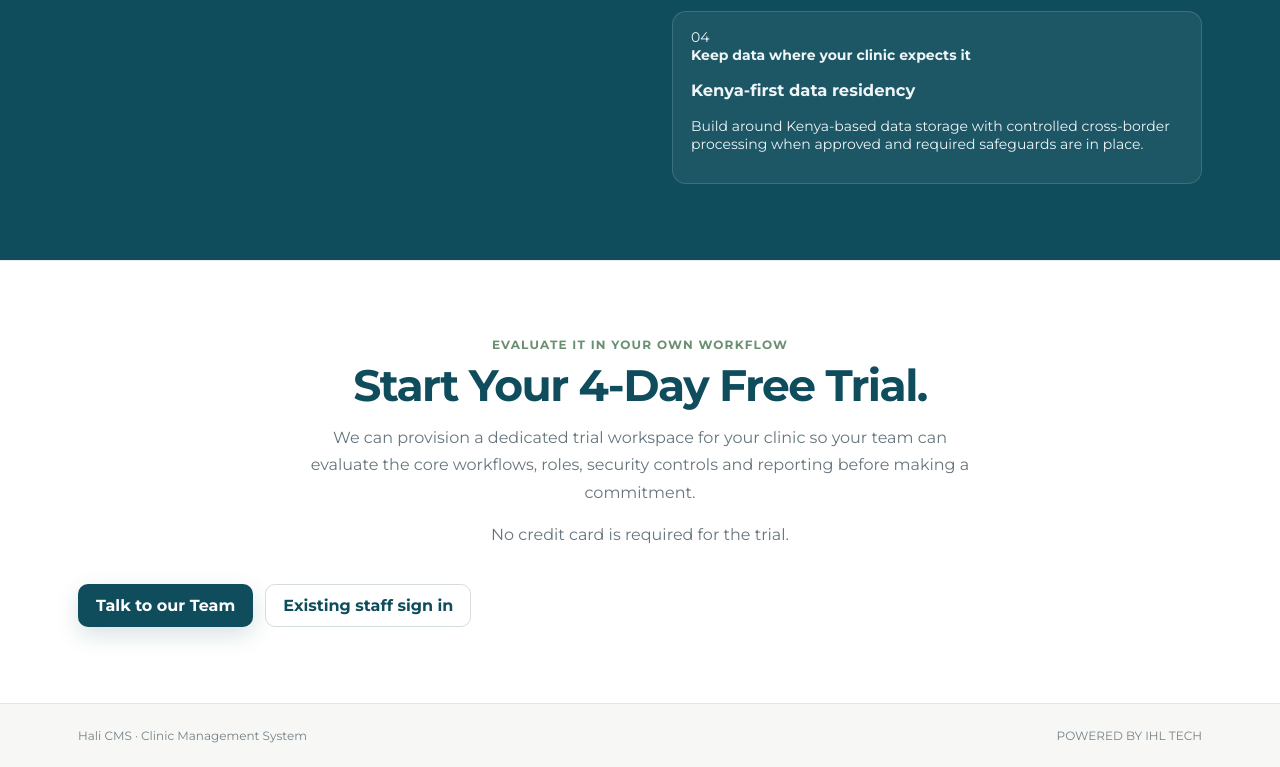
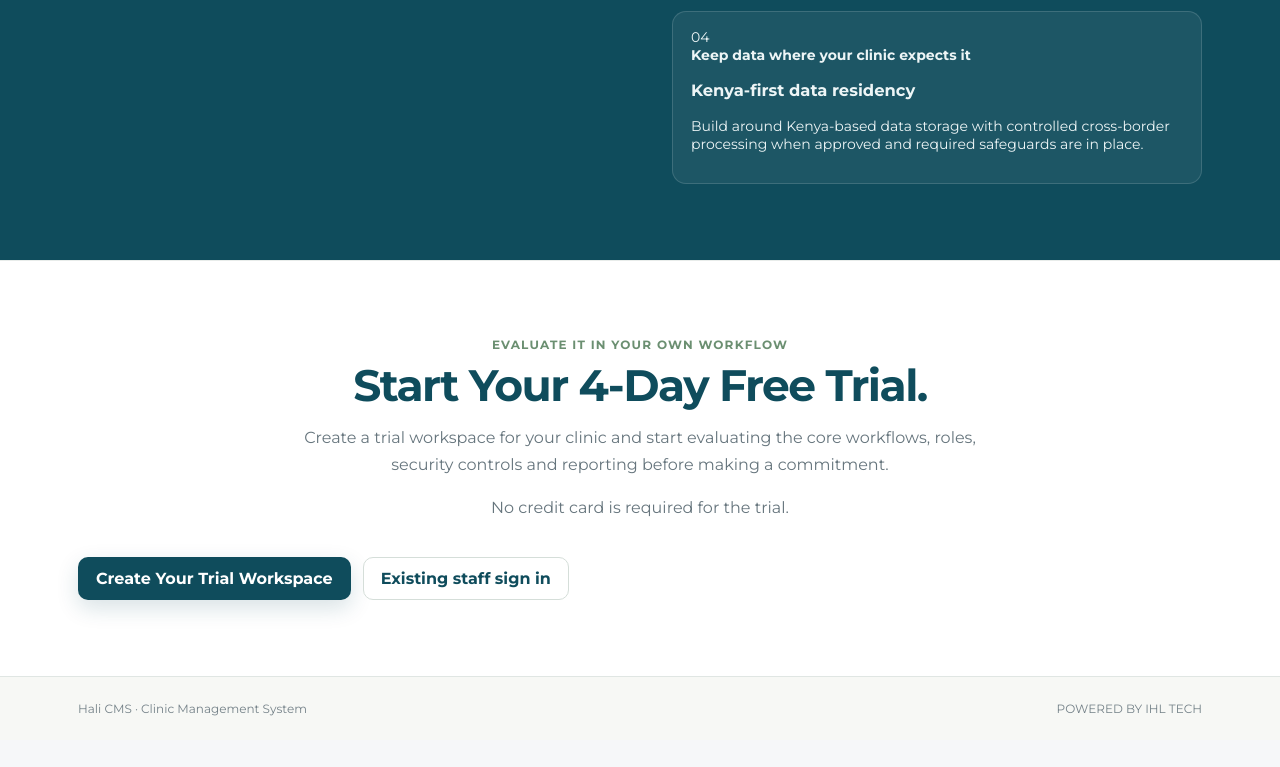
Before and after one commit to violetkimani77-ux/clinic-management-system, a Next.js app: page / in a window 1280 px wide. Shown: the part 1848-2615 px from the top of the page. After the commit the page ends 2588 px from the top, so only its background shows below. Built offline with nearby package versions, Linux system fonts and the light colour scheme.

Commit message:
feat: connect landing trial CTA to signup

```diff
--- a/app/page.tsx
+++ b/app/page.tsx
@@ -72,7 +72,7 @@ export default function HomePage() {
             security or operational control.
           </p>
           <div className={styles.heroActions}>
-            <Link href="#trial" className={styles.primaryButton}>Start Your 4-Day Free Trial</Link>
+            <Link href="/trial" className={styles.primaryButton}>Start Your 4-Day Free Trial</Link>
             <Link href="/login" className={styles.secondaryButton}>Enter CMS Portal</Link>
           </div>
         </div>
@@ -139,12 +139,12 @@ export default function HomePage() {
             <p className={styles.sectionKicker}>Evaluate it in your own workflow</p>
             <h2 className={styles.sectionTitle}>Start Your 4-Day Free Trial.</h2>
             <p className={styles.sectionText}>
-              We can provision a dedicated trial workspace for your clinic so your team can evaluate the core workflows, roles, security controls and reporting before making a commitment.
+              Create a trial workspace for your clinic and start evaluating the core workflows, roles, security controls and reporting before making a commitment.
             </p>
             <p className={styles.sectionText}>No credit card is required for the trial.</p>
           </div>
           <div className={styles.heroActions}>
-            <Link href="/login" className={styles.primaryButton}>Talk to our Team</Link>
+            <Link href="/trial" className={styles.primaryButton}>Create Your Trial Workspace</Link>
             <Link href="/login" className={styles.secondaryButton}>Existing staff sign in</Link>
           </div>
         </div>
```
